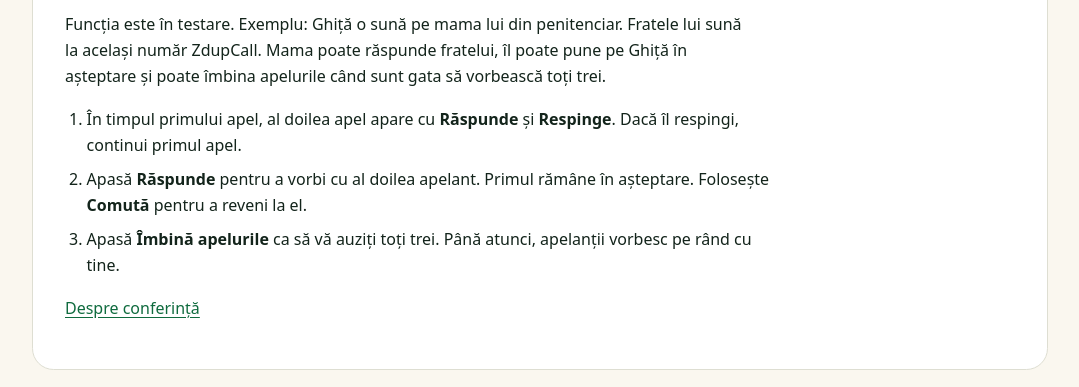
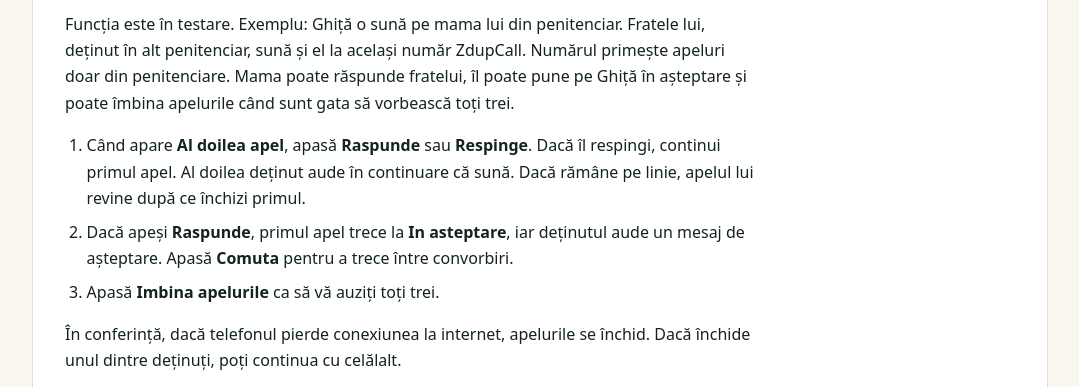
Before and after one commit to stoenciu90-jpg/zdupcall-site, a plain HTML site: page manual/index.html in a window 1280 px wide. Shown: the part 405-792 px from the top of the page, without its empty margins (100-1179 px from the left). Drawn offline with Linux system fonts and the light colour scheme.

Commit message:
Clarifică apelul în așteptare și limitele conferinței

```diff
--- a/manual/index.html
+++ b/manual/index.html
@@ -16,7 +16,7 @@
 </head>
 <body>
 <header><a href="/">ZdupCall</a><nav aria-label="Navigare"><a href="/">Acasă</a><a href="/descarca/">Descarcă aplicația</a></nav></header>
-<main><div class="hero"><h1>Manual de utilizare ZdupCall</h1><p>Pentru instalare și activare, consultă <a href="/ghid-instalare/">ghidul Android</a>.</p></div><section class="card" id="conferinta"><h2>Apel în așteptare și conferință</h2><p>Funcția este în testare. Exemplu: Ghiță o sună pe mama lui din penitenciar. Fratele lui sună la același număr ZdupCall. Mama poate răspunde fratelui, îl poate pune pe Ghiță în așteptare și poate îmbina apelurile când sunt gata să vorbească toți trei.</p><ol><li>În timpul primului apel, al doilea apel apare cu <strong>Răspunde</strong> și <strong>Respinge</strong>. Dacă îl respingi, continui primul apel.</li><li>Apasă <strong>Răspunde</strong> pentru a vorbi cu al doilea apelant. Primul rămâne în așteptare. Folosește <strong>Comută</strong> pentru a reveni la el.</li><li>Apasă <strong>Îmbină apelurile</strong> ca să vă auziți toți trei. Până atunci, apelanții vorbesc pe rând cu tine.</li></ol><p><a href="/conferinta/">Despre conferință</a></p></section></main>
+<main><div class="hero"><h1>Manual de utilizare ZdupCall</h1><p>Pentru instalare și activare, consultă <a href="/ghid-instalare/">ghidul Android</a>.</p></div><section class="card" id="conferinta"><h2>Apel în așteptare și conferință</h2><p>Funcția este în testare. Exemplu: Ghiță o sună pe mama lui din penitenciar. Fratele lui, deținut în alt penitenciar, sună și el la același număr ZdupCall. Numărul primește apeluri doar din penitenciare. Mama poate răspunde fratelui, îl poate pune pe Ghiță în așteptare și poate îmbina apelurile când sunt gata să vorbească toți trei.</p><ol><li>Când apare <strong>Al doilea apel</strong>, apasă <strong>Raspunde</strong> sau <strong>Respinge</strong>. Dacă îl respingi, continui primul apel. Al doilea deținut aude în continuare că sună. Dacă rămâne pe linie, apelul lui revine după ce închizi primul.</li><li>Dacă apeși <strong>Raspunde</strong>, primul apel trece la <strong>In asteptare</strong>, iar deținutul aude un mesaj de așteptare. Apasă <strong>Comuta</strong> pentru a trece între convorbiri.</li><li>Apasă <strong>Imbina apelurile</strong> ca să vă auziți toți trei.</li></ol><p>În conferință, dacă telefonul pierde conexiunea la internet, apelurile se închid. Dacă închide unul dintre deținuți, poți continua cu celălalt.</p><p><a href="/conferinta/">Despre conferință</a></p></section></main>
 <footer><p>ZdupCall nu este afiliat Administrației Naționale a Penitenciarelor sau penitenciarului.</p><p><a href="https://wa.me/40774020797">Ajutor pe WhatsApp</a></p></footer>
 </body>
 </html>
```
Also changed, not shown: conferinta/index.html (+1 -1 lines).
